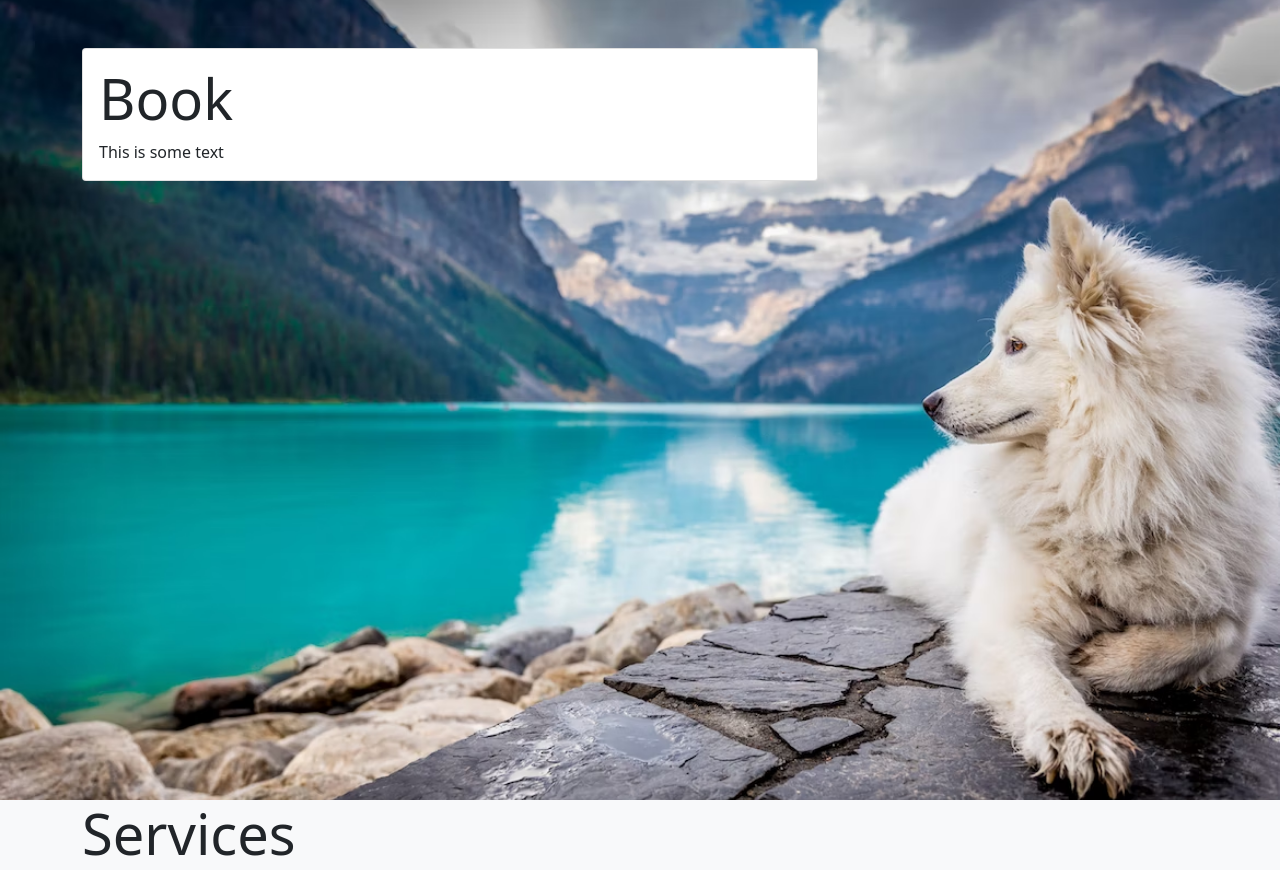
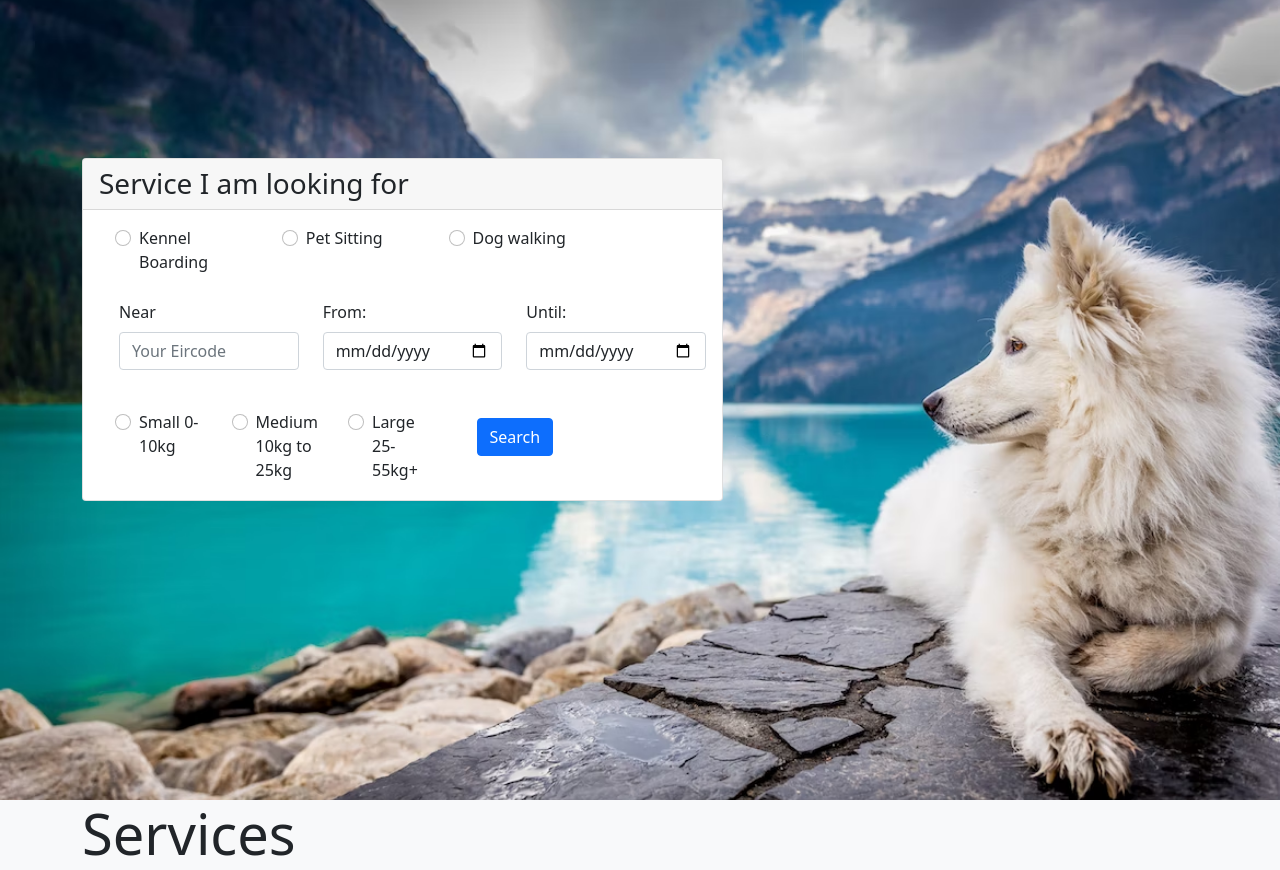
Before and after one commit to Colm1711/dawg_house, a Django app: page / in a window 1280 px wide. Shown: the part 88-958 px from the top of the page. Run offline with Django 3.2, Linux system fonts and the light colour scheme.

Commit message:
add hero section and search card

```diff
--- a/home/templates/home/index.html
+++ b/home/templates/home/index.html
@@ -14,14 +14,69 @@
 <section id="hero" class="vh-100">
     <div class="container pt-5">
         <div class="row">
-        <div class="col-lg-8">
-           <div class="card">
+            <div class="col-lg-7 col-md-9">
+                <div class="card booking-card">
+                        <h3 class="card-header text-lead">Service I am looking for</h3>
                         <div class="card-body">
-                <h1 class="display-4">Book</h1>
-                This is some text
+                            <div class="row pb-4 ms-3">
+                                <div class="form-check form-check-inline  col-md-3">
+                                    <input class="form-check-input" type="radio" name="inlineRadioOptions" id="inlineRadio1"
+                                        value="option1">
+                                    <label class="form-check-label" for="inlineRadio1">Kennel Boarding</label>
+                                </div>
+                                <div class="form-check form-check-inline col-md-3">
+                                    <input class="form-check-input" type="radio" name="inlineRadioOptions" id="inlineRadio2"
+                                        value="option2">
+                                    <label class="form-check-label" for="inlineRadio2">Pet Sitting</label>
+                                </div>
+                                <div class="form-check form-check-inline col-md-3">
+                                    <input class="form-check-input" type="radio" name="inlineRadioOptions" id="inlineRadio3"
+                                        value="option2">
+                                    <label class="form-check-label" for="inlineRadio2">Dog walking</label>
+                                </div>
+                            </div>
+                            <div class="row pb-4 ms-2">
+                                <div class="col-md-4">
+                                    <label for="exampleFormControlInput1" class="form-label">Near</label>
+                                    <input type="eir_code" class="form-control" id="exampleFormControlInput1"
+                                        placeholder="Your Eircode">
+                                </div>
+                                <div class="col-md-4">
+                                    <label for="from_date" class="form-label">From:</label>
+                                    <input type="date" class="form-control" id="from_date" name="from_date">
+                                </div>
+                                <div class="col-md-4">
+                                    <label for="to_date" class="form-label">Until:</label>
+                                    <input type="date" class="form-control" id="to_date" name="to_date">
+                                </div>
+                            </div>
+                            <div class="row pt-3 ms-3">
+                                <div class="form-check form-check-inline col-md-2">
+                                    <input class="form-check-input" type="radio" name="inlineRadioOptions" id="inlineRadio4"
+                                        value="option1">
+                                    <label class="form-check-label" for="inlineRadio1">Small 0-10kg</label>
+                                </div>
+                                <div class="form-check form-check-inline col-md-2">
+                                    <input class="form-check-input" type="radio" name="inlineRadioOptions" id="inlineRadio5"
+                                        value="option2">
+                                    <label class="form-check-label" for="inlineRadio2">Medium 10kg to 25kg</label>
+                                </div>
+                                <div class="form-check form-check-inline col-md-2">
+                                    <input class="form-check-input" type="radio" name="inlineRadioOptions" id="inlineRadio6"
+                                        value="option2">
+                                    <label class="form-check-label" for="inlineRadio2">Large 25-55kg+</label>
+                                </div>
+                                <h4 class="pt-2 col-md-5">
+                                    <a href="#" class="btn btn-primary">Search</a>
+                                </h4>
                             </div>
                         </div>
                 </div>
+            </div>
+            <h4 class="pt-5 col-12 search-btn text-center">
+                <p>Book vetted, local dog kennels, sitters & walkers who will care for and love your dog like you would</p>
+                <a href="#" class="btn btn-primary sm-btn">Search sm</a>
+            </h4>
         </div>
     </div>
 </section>
@@ -48,4 +103,15 @@
     </div>
 </section>
 
+<!--How It Works-->
+<section id="howitworks" class="vh-100 bg-light">
+    <div class="container">
+        <div class="row">
+            <div class="col-lg-7">
+                <h1 class="display-4">How it Works</h1>
+            </div>
+        </div>
+    </div>
+</section>
+
 {% endblock %}
```
Lines whose indentation alone changed are shown as unchanged.
